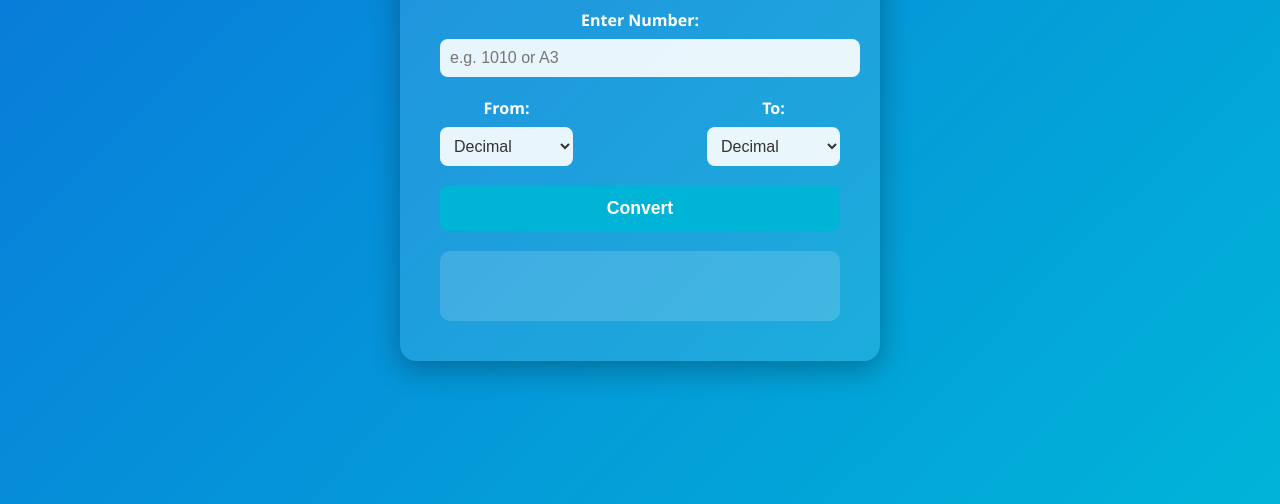
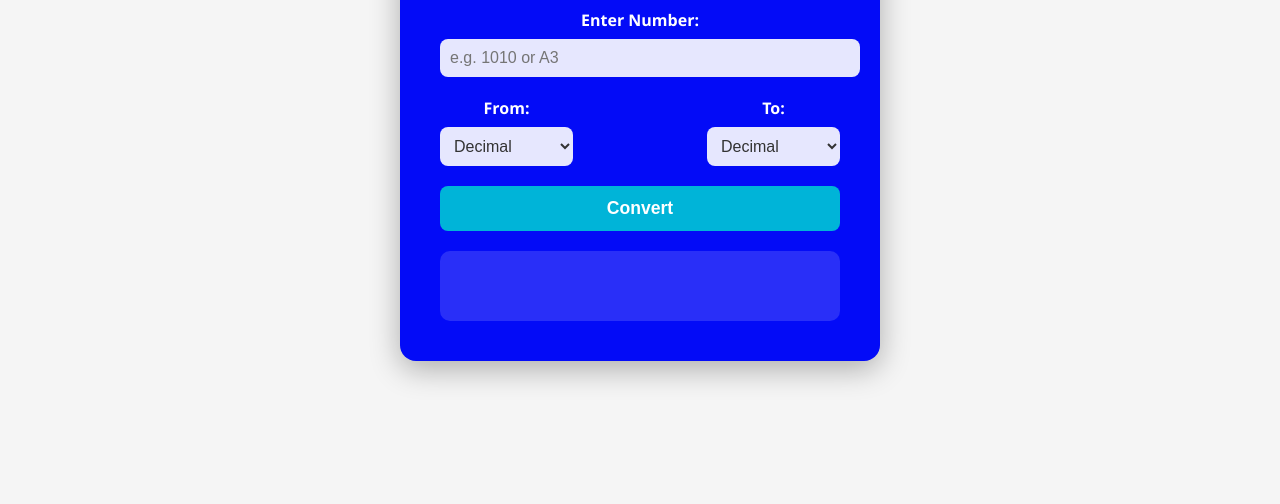
Before and after one commit to MoyiWycliffe/Number-system, a plain HTML site: page index.html in a window 1280 px wide. Shown: the part 296-800 px from the top of the page. Drawn offline with Linux system fonts and the light colour scheme.

Commit message:
Updated styles.css to make the container look better

```diff
--- a/styles.css
+++ b/styles.css
@@ -1,7 +1,7 @@
 /* ====== Global Styles ====== */
 body {
   font-family: 'Segoe UI', Roboto, Arial, sans-serif;
-  background: linear-gradient(135deg, #0a74da, #00b4d8);
+  background: whitesmoke;
   color: #fff;
   margin: 0;
   padding: 0;
@@ -13,7 +13,7 @@ body {
 
 /* ====== Container ====== */
 .container {
-  background: rgba(255, 255, 255, 0.1);
+  background: rgb(3, 11, 247);
   border-radius: 16px;
   box-shadow: 0 8px 30px rgba(0, 0, 0, 0.3);
   padding: 40px;
```
